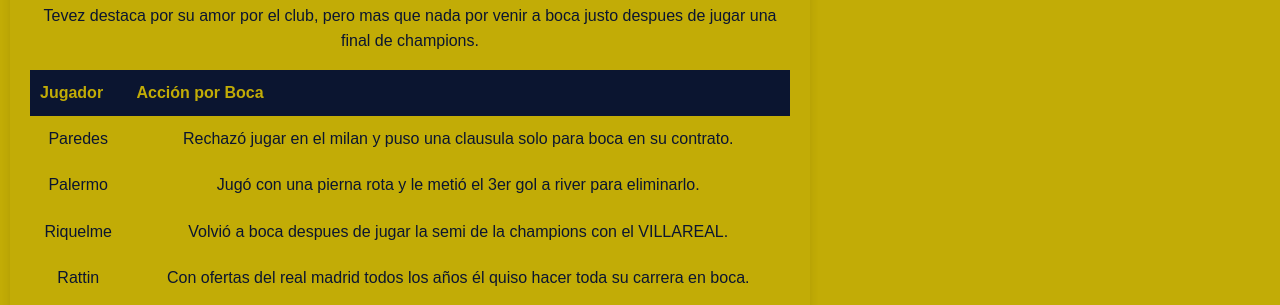
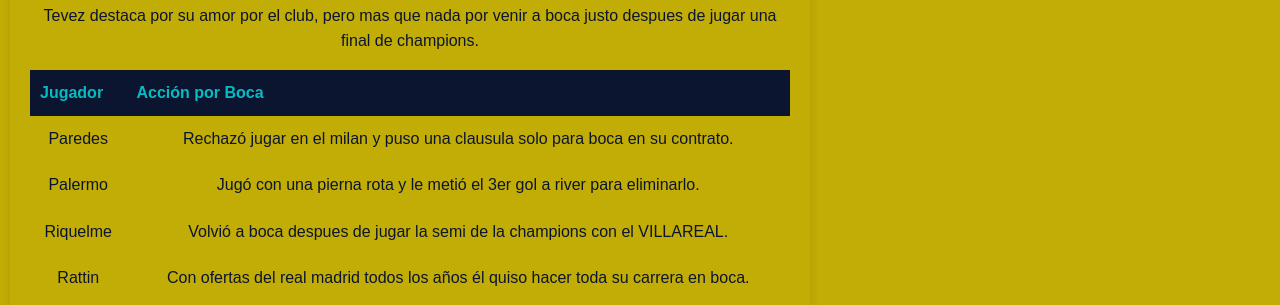
Before and after one commit to mateconfa/TP-Final, a plain HTML site: page Ídolos.html in a window 1280 px wide. Shown: the part 607-912 px from the top of the page. Drawn offline with Linux system fonts and the light colour scheme.

Commit message:
cambie el css

```diff
--- a/style.css
+++ b/style.css
@@ -96,7 +96,7 @@ table {
 
 th {
     background: #0B1530;
-    color: #c2ac06;
+    color: #06bcc2;
     padding: 10px;
     text-align: left;
 }
```
